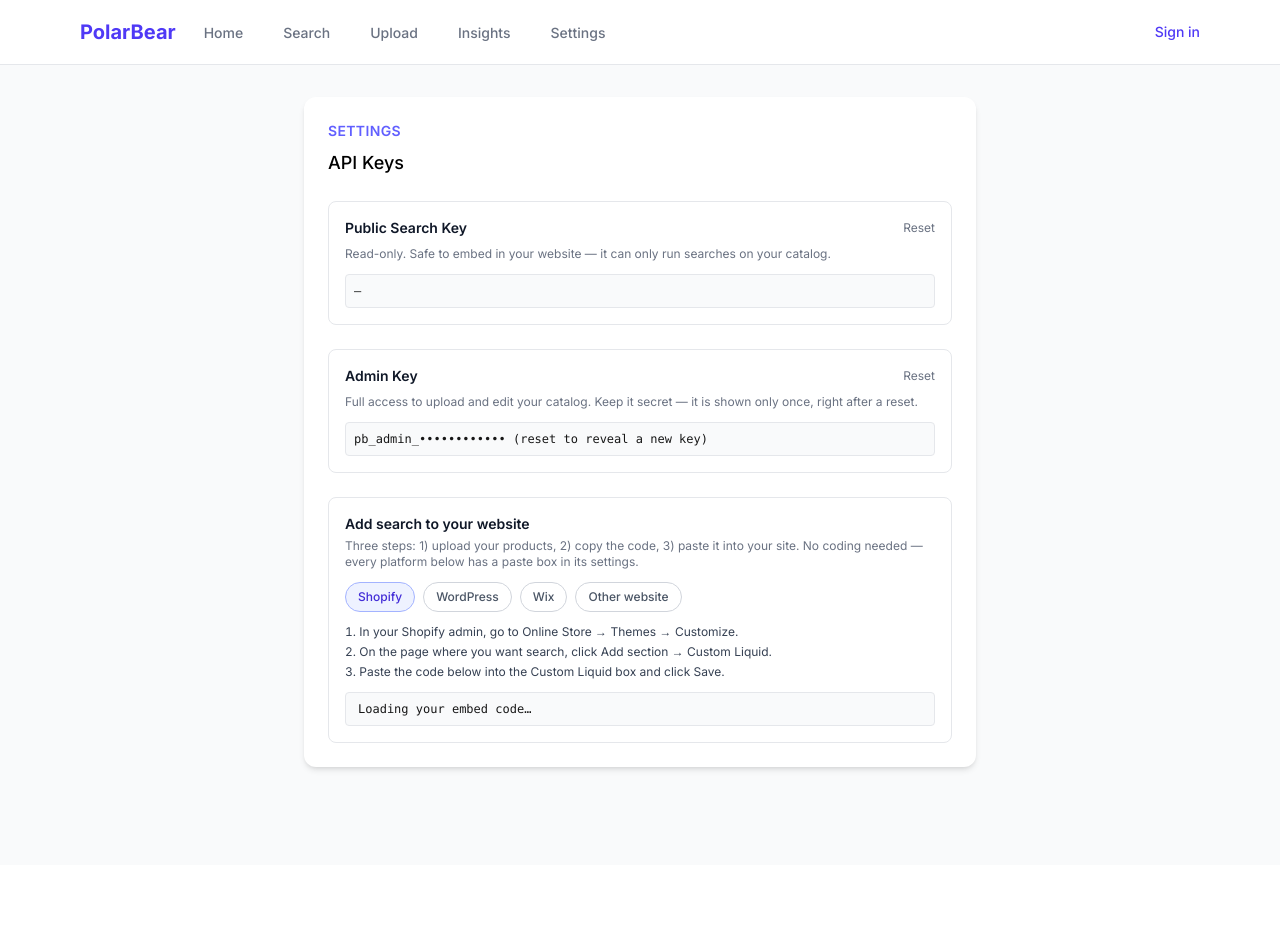
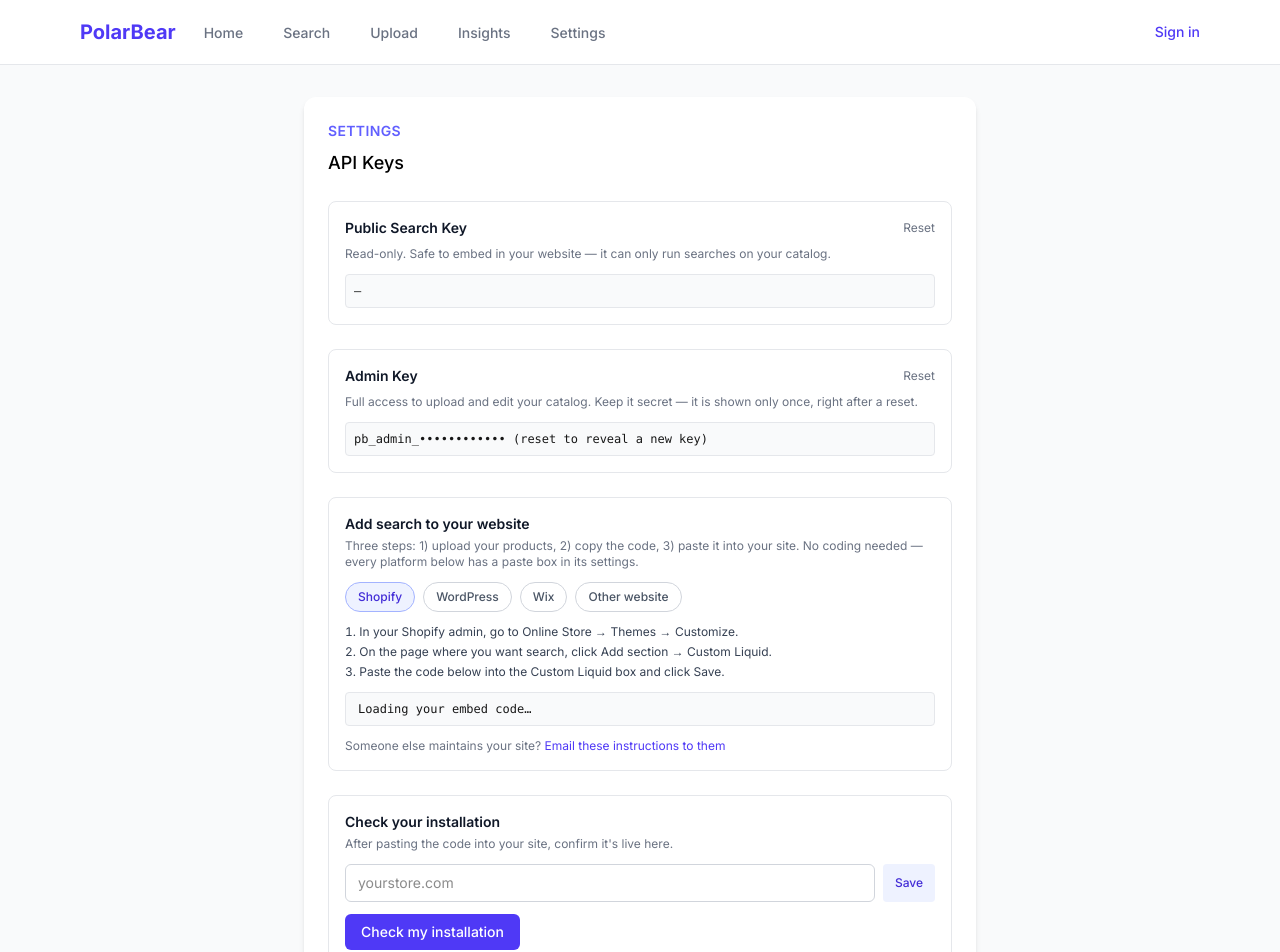
Before and after one commit to dukesky/PolarBear, a Next.js app in the folder frontend/: page /settings in a window 1280 px wide. Shown: the top 952 px of the page. Before the commit the page ends 865 px from the top, so only its background shows below. Built offline with nearby package versions, Linux system fonts and the light colour scheme; no server answers; sample sign-in values are in the browser's storage.

Commit message:
feat(frontend): installation self-check and developer handoff in Settings

```diff
--- a/frontend/src/app/settings/page.tsx
+++ b/frontend/src/app/settings/page.tsx
@@ -101,6 +101,7 @@ export default function SettingsPage() {
         </div>
 
         <EmbedSection />
+        <InstallCheck />
       </div>
     </div>
   );
@@ -208,6 +209,144 @@ function EmbedSection() {
           </button>
         )}
       </div>
+
+      <p className="mt-3 text-xs text-gray-500">
+        Someone else maintains your site?{' '}
+        <a
+          className="text-indigo-600 hover:underline"
+          href={`mailto:?subject=${encodeURIComponent(
+            'Please add our product search box to the website'
+          )}&body=${encodeURIComponent(
+            `Hi,\n\nPlease add our product search to the website.\n\n` +
+              `Paste these two lines where the search box should appear:\n\n${snippet}\n\n` +
+              `The first line is the spot the box renders in; the second loads it.\n` +
+              `Platform-by-platform instructions: https://github.com/dukesky/PolarBear/blob/main/docs/INTEGRATION.md\n\n` +
+              `Thanks!`
+          )}`}
+        >
+          Email these instructions to them
+        </a>
+      </p>
     </div>
   );
 }
+
+interface StatusResponse {
+  website_url: string | null;
+  pings: { origin: string; kind: string; count: number; last_seen: string | null }[];
+  verdict: 'ok' | 'wrong_domain' | 'not_found' | 'no_website';
+}
+
+function InstallCheck() {
+  const [website, setWebsite] = useState('');
+  const [saved, setSaved] = useState<string | null>(null);
+  const [status, setStatus] = useState<StatusResponse | null>(null);
+  const [checking, setChecking] = useState(false);
+
+  const load = () => {
+    authFetch('/tenant/install-status')
+      .then((r) => (r.ok ? r.json() : null))
+      .then((d: StatusResponse | null) => {
+        if (!d) return;
+        setStatus(d);
+        setSaved(d.website_url);
+        if (d.website_url) setWebsite(d.website_url);
+      })
+      .catch(() => {});
+  };
+
+  useEffect(load, []);
+
+  const saveWebsite = async (e: React.FormEvent) => {
+    e.preventDefault();
+    const r = await authFetch('/tenant/website', {
+      method: 'PUT',
+      headers: { 'Content-Type': 'application/json' },
+      body: JSON.stringify({ website_url: website }),
+    });
+    if (r.ok) {
+      const d = await r.json();
+      setSaved(d.website_url);
+      setWebsite(d.website_url);
+      load();
+    }
+  };
+
+  const check = async () => {
+    setChecking(true);
+    await new Promise((r) => setTimeout(r, 400));
+    load();
+    setChecking(false);
+  };
+
+  const loadPing = status?.pings.find((p) => p.kind === 'load');
+  const searchPing = status?.pings.find((p) => p.kind === 'search');
+
+  return (
+    <div className="mt-6 p-4 border border-gray-200 rounded-lg">
+      <h2 className="text-sm font-semibold text-gray-900 mb-1">Check your installation</h2>
+      <p className="text-xs text-gray-500 mb-3">
+        After pasting the code into your site, confirm it&apos;s live here.
+      </p>
+
+      <form onSubmit={saveWebsite} className="flex gap-2 mb-3">
+        <input
+          value={website}
+          onChange={(e) => setWebsite(e.target.value)}
+          placeholder="yourstore.com"
+          className="flex-1 border border-gray-300 rounded-md px-3 py-2 text-sm focus:outline-none focus:ring-2 focus:ring-indigo-500"
+        />
+        <button
+          type="submit"
+          className="text-xs font-medium px-3 py-2 rounded bg-indigo-50 text-indigo-700 hover:bg-indigo-100"
+        >
+          {saved ? 'Update' : 'Save'}
+        </button>
+      </form>
+
+      <button
+        onClick={check}
+        disabled={checking}
+        className={`text-sm font-medium px-4 py-2 rounded-md text-white ${
+          checking ? 'bg-gray-400' : 'bg-indigo-600 hover:bg-indigo-700'
+        }`}
+      >
+        {checking ? 'Checking…' : 'Check my installation'}
+      </button>
+
+      {status?.verdict === 'ok' && (
+        <div className="mt-3 p-3 rounded bg-green-50 text-green-800 text-sm">
+          Working — the search box loaded on <strong>{loadPing?.origin}</strong>.
+          {searchPing
+            ? ` It has answered ${searchPing.count} searches.`
+            : ' No shopper has searched yet.'}
+        </div>
+      )}
+      {status?.verdict === 'wrong_domain' && (
+        <div className="mt-3 p-3 rounded bg-amber-50 text-amber-800 text-sm">
+          Found the search box on <strong>{loadPing?.origin}</strong>, but not on{' '}
+          <strong>{saved}</strong>. If that&apos;s a staging site, you&apos;re fine —
+          otherwise update the address above or check which site you pasted the code
+          into.
+        </div>
+      )}
+      {status?.verdict === 'not_found' && (
+        <div className="mt-3 p-3 rounded bg-red-50 text-red-700 text-sm">
+          <p className="font-medium mb-1">No sign of the search box yet.</p>
+          <ul className="list-disc list-inside space-y-0.5 text-xs">
+            <li>Did you save and publish the page after pasting?</li>
+            <li>Is the code on a live page rather than a draft?</li>
+            <li>Did you paste both lines, including the one starting with &lt;div&gt;?</li>
+            <li>Open your site once — the check only sees pages that have loaded.</li>
+          </ul>
+        </div>
+      )}
+      {status?.verdict === 'no_website' && (
+        <div className="mt-3 p-3 rounded bg-gray-50 text-gray-600 text-sm">
+          Add your website address above so we can tell you whether the box is live on
+          it.
+        </div>
+      )}
+    </div>
+  );
+}
```
